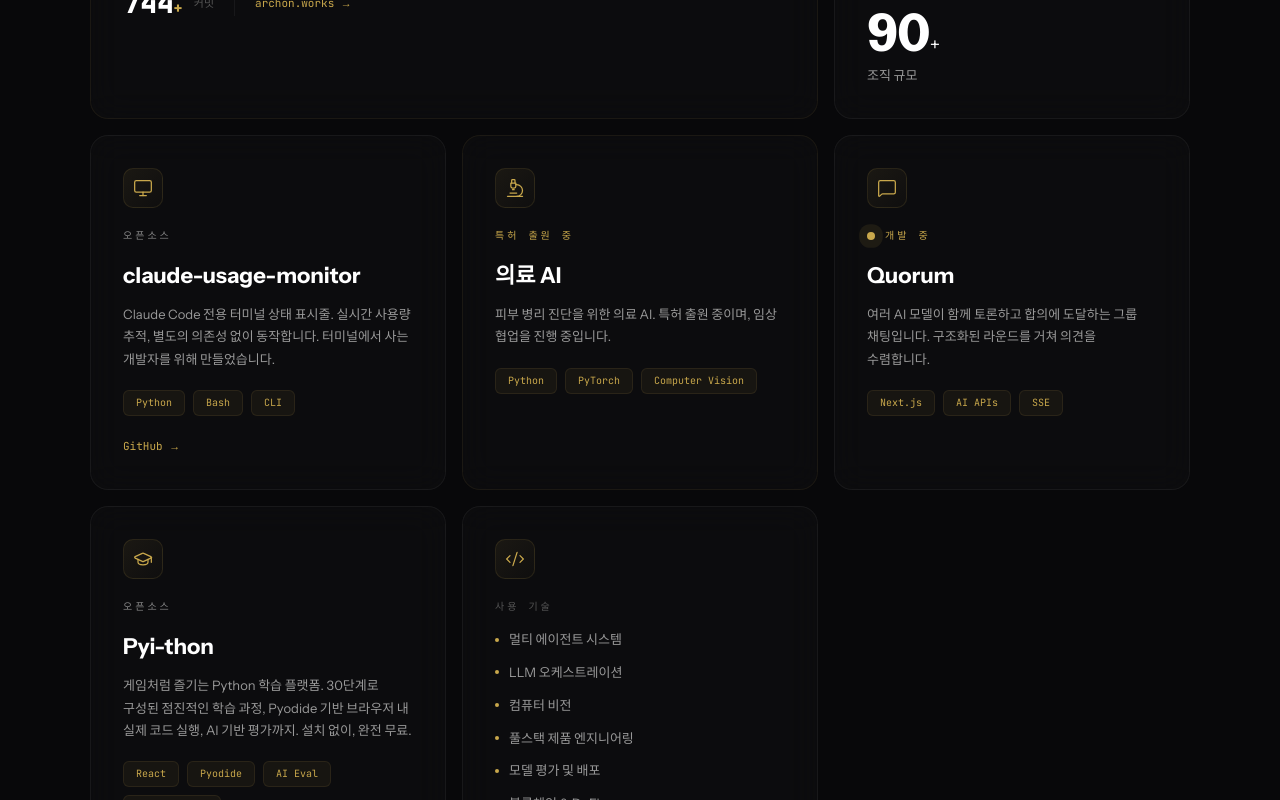
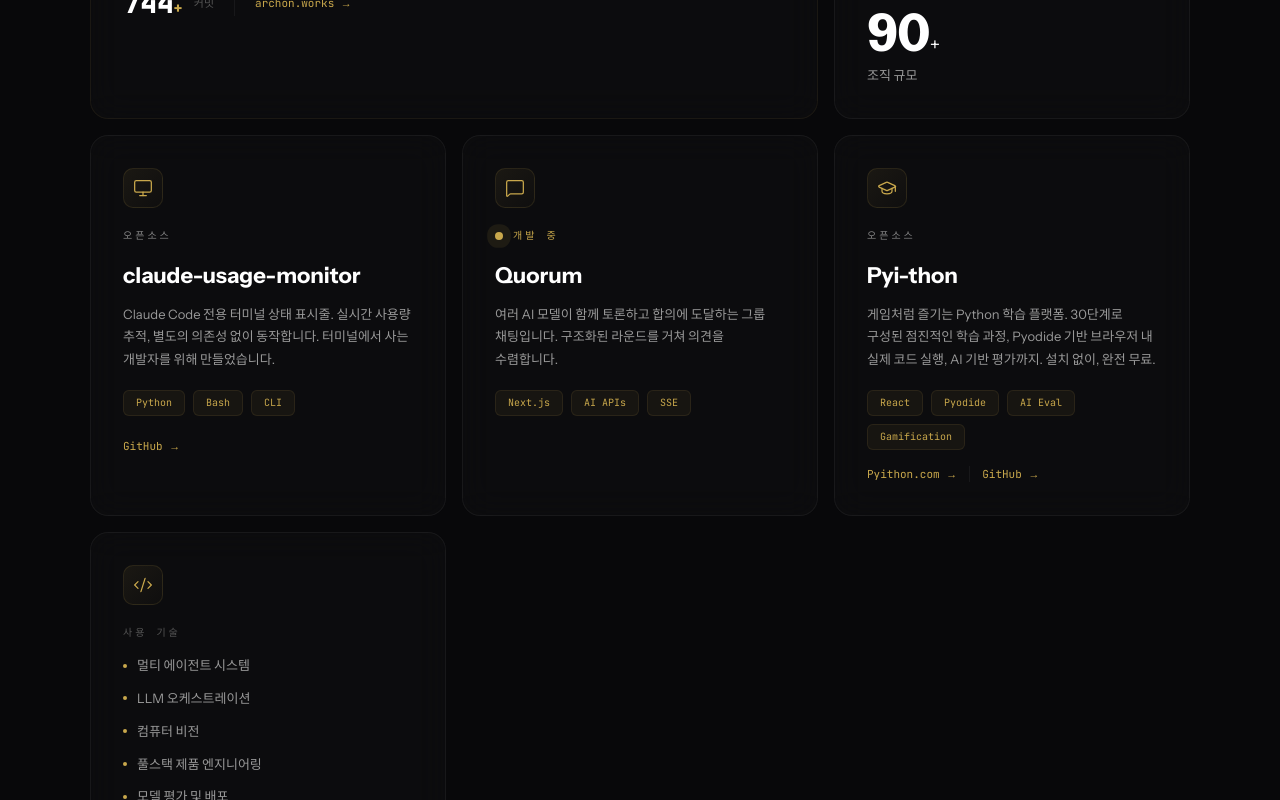
Before and after one commit to aiedwardyi/portfolio, a Next.js app: page /ko in a window 1280 px wide. Shown: the part 1440-2240 px from the top of the page. Built offline with nearby package versions, Linux system fonts and the light colour scheme; a web font is replaced by a local one.

Commit message:
Remove Medical AI project and related copy

```diff
--- a/src/app/ko/page.tsx
+++ b/src/app/ko/page.tsx
@@ -5,7 +5,7 @@
 export const metadata: Metadata = {
   title: "에드워드 이 | AI 엔지니어, 창업자, 제품 개발자",
   description:
-    "실제로 동작하는 AI 시스템을 설계하고 개발합니다. 8년간 개발팀을 이끌며 200개 이상의 제품을 출시했고, 현재는 AI 도구, 멀티 에이전트 시스템, 의료 AI를 개발하고 있습니다.",
+    "실제로 동작하는 AI 시스템을 설계하고 개발합니다. 8년간 개발팀을 이끌며 200개 이상의 제품을 출시했고, 현재는 AI 도구와 멀티 에이전트 시스템을 개발하고 있습니다.",
   alternates: {
     canonical: "/ko",
     languages: {
@@ -16,7 +16,7 @@
   openGraph: {
     title: "에드워드 이 | AI 엔지니어, 창업자, 제품 개발자",
     description:
-      "실제로 동작하는 AI 시스템을 설계하고 개발합니다. 8년간 개발팀을 이끌며 200개 이상의 제품을 출시했고, 현재는 AI 도구, 멀티 에이전트 시스템, 의료 AI를 개발하고 있습니다.",
+      "실제로 동작하는 AI 시스템을 설계하고 개발합니다. 8년간 개발팀을 이끌며 200개 이상의 제품을 출시했고, 현재는 AI 도구와 멀티 에이전트 시스템을 개발하고 있습니다.",
     url: "https://edwardyi.dev/ko",
     siteName: "Edward Yi",
     locale: "ko_KR",
@@ -26,7 +26,7 @@
     card: "summary_large_image",
     title: "에드워드 이 | AI 엔지니어, 창업자, 제품 개발자",
     description:
-      "실제로 동작하는 AI 시스템을 설계하고 개발합니다. 8년간 개발팀을 이끌며 200개 이상의 제품을 출시했고, 현재는 AI 도구, 멀티 에이전트 시스템, 의료 AI를 개발하고 있습니다.",
+      "실제로 동작하는 AI 시스템을 설계하고 개발합니다. 8년간 개발팀을 이끌며 200개 이상의 제품을 출시했고, 현재는 AI 도구와 멀티 에이전트 시스템을 개발하고 있습니다.",
     creator: "@aiedwardyi",
   },
 };
--- a/src/app/layout.tsx
+++ b/src/app/layout.tsx
@@ -43,12 +43,12 @@
 export const metadata: Metadata = {
   title: "Edward Yi | AI Engineer, Founder, Builder",
   description:
-    "I build AI systems that ship. 8 years leading dev teams, now building AI tooling, multi-agent systems, and medical AI.",
+    "I build AI systems that ship. 8 years leading dev teams, now building AI tooling and multi-agent systems.",
   metadataBase: new URL("https://edwardyi.dev"),
   openGraph: {
     title: "Edward Yi | AI Engineer, Founder, Builder",
     description:
-      "I build AI systems that ship. 8 years leading dev teams, now building AI tooling, multi-agent systems, and medical AI.",
+      "I build AI systems that ship. 8 years leading dev teams, now building AI tooling and multi-agent systems.",
     url: "https://edwardyi.dev",
     siteName: "Edward Yi",
     locale: "en_US",
@@ -58,7 +58,7 @@
     card: "summary_large_image",
     title: "Edward Yi | AI Engineer, Founder, Builder",
     description:
-      "I build AI systems that ship. 8 years leading dev teams, now building AI tooling, multi-agent systems, and medical AI.",
+      "I build AI systems that ship. 8 years leading dev teams, now building AI tooling and multi-agent systems.",
     creator: "@aiedwardyi",
   },
   robots: { index: true, follow: true },
@@ -80,7 +80,7 @@
   url: "https://edwardyi.dev",
   image: "https://edwardyi.dev/profile.png",
   description:
-    "AI engineer and founder. 8 years leading a 90+ developer organization across 200+ shipped products. Now building multi-agent systems, developer tools, and medical AI with a patent pending.",
+    "AI engineer and founder. 8 years leading a 90+ developer organization across 200+ shipped products. Now building multi-agent systems and developer tools.",
   sameAs: [
     "https://github.com/aiedwardyi",
     "https://x.com/aiedwardyi",
--- a/src/components/Projects.tsx
+++ b/src/components/Projects.tsx
@@ -3,7 +3,6 @@
 import {
   Zap,
   Monitor,
-  Microscope,
   MessageSquare,
   GraduationCap,
   Code2,
@@ -215,33 +214,6 @@
             </div>
           </BentoCard>
 
-          {/* Medical AI */}
-          <BentoCard delay={0.3} borderColor="rgba(201,168,76,0.08)">
-            <CardIcon>
-              <Microscope size={20} strokeWidth={1.5} style={{ color: "var(--gold)" }} />
-            </CardIcon>
-            <div
-              className="font-mono text-[10px] tracking-[3px] uppercase mb-3.5"
-              style={{ color: "var(--gold)" }}
-            >
-              {t.badges.patentPending}
-            </div>
-            <h3 className="text-[22px] font-bold mb-2.5 text-white">
-              {t.medical.title}
-            </h3>
-            <p
-              className="text-[13px] leading-[1.7]"
-              style={{ color: "var(--text-muted)" }}
-            >
-              {t.medical.description}
-            </p>
-            <div className="flex flex-wrap gap-2 mt-5">
-              <TechPill>Python</TechPill>
-              <TechPill>PyTorch</TechPill>
-              <TechPill>Computer Vision</TechPill>
-            </div>
-          </BentoCard>
-
           {/* Quorum */}
           <BentoCard delay={0.4}>
             <CardIcon>
--- a/src/i18n/en.ts
+++ b/src/i18n/en.ts
@@ -13,7 +13,7 @@
     headlineLine2Prefix: "that ",
     headlineHighlight: "ship.",
     description:
-      "Founder and senior AI engineer. 8 years leading a 90+ developer organization across 200+ shipped products. Now building multi-agent systems, developer tools, and medical AI with a patent pending.",
+      "Founder and senior AI engineer. 8 years leading a 90+ developer organization across 200+ shipped products. Now building multi-agent systems and developer tools.",
     viewMyWork: "View My Work",
     getInTouch: "Get in Touch",
     scroll: "Scroll",
@@ -23,7 +23,6 @@
     "Multi-Agent Systems",
     "Computer Vision",
     "Blockchain",
-    "Patent Pending",
     "Full-Stack",
     "Founder",
     "200+ Projects Shipped",
@@ -34,7 +33,6 @@
     badges: {
       featured: "Featured",
       openSource: "Open Source",
-      patentPending: "Patent Pending",
       buildingNow: "Building Now",
       whatIWorkWith: "What I Work With",
     },
@@ -52,11 +50,6 @@
     monitor: {
       description:
         "Terminal statusline for Claude Code. Real-time quota tracking, zero dependencies. Built for devs who live in the CLI.",
-    },
-    medical: {
-      title: "Medical AI",
-      description:
-        "Medical AI for dermatological pathology. Patent pending. Clinical collaboration active.",
     },
     quorum: {
       description:
@@ -101,10 +94,8 @@
         {
           type: "text",
           value:
-            " full-time. From multi-agent platforms to developer CLI tools to a medical AI system with a ",
+            " full-time. Multi-agent platforms, developer CLI tools, and full-stack applications.",
         },
-        { type: "em", value: "patent pending" },
-        { type: "text", value: "." },
       ],
       [
         {
@@ -143,7 +134,7 @@
         role: "Independent AI Engineer & Founder",
         company: "Seoul, South Korea",
         description:
-          "Building AI products full-time. Archon (multi-agent delivery platform), medical AI (patent pending), developer tools. Full-stack AI engineering across LLM orchestration, computer vision, and multi-agent systems.",
+          "Building AI products full-time. Archon (multi-agent delivery platform), developer tools, and full-stack AI engineering across LLM orchestration and multi-agent systems.",
       },
       {
         period: "2017 - 2026",
--- a/src/i18n/ko.ts
+++ b/src/i18n/ko.ts
@@ -13,7 +13,7 @@
     headlineLine2Prefix: "완성된 가치를 ",
     headlineHighlight: "전달합니다.",
     description:
-      "AI 엔지니어이자 창업자. 8년간 90명 이상의 개발 조직을 이끌며 200개가 넘는 제품을 출시했습니다. 지금은 멀티 에이전트 시스템, 개발자 도구, 그리고 특허 출원 중인 의료 AI를 만들고 있습니다.",
+      "AI 엔지니어이자 창업자. 8년간 90명 이상의 개발 조직을 이끌며 200개가 넘는 제품을 출시했습니다. 지금은 멀티 에이전트 시스템과 개발자 도구를 만들고 있습니다.",
     viewMyWork: "프로젝트 보기",
     getInTouch: "연락하기",
     scroll: "스크롤",
@@ -23,7 +23,6 @@
     "멀티 에이전트 시스템",
     "컴퓨터 비전",
     "블록체인",
-    "특허 출원 중",
     "풀스택",
     "창업자",
     "200+ 프로젝트 출시",
@@ -34,7 +33,6 @@
     badges: {
       featured: "주요 프로젝트",
       openSource: "오픈소스",
-      patentPending: "특허 출원 중",
       buildingNow: "개발 중",
       whatIWorkWith: "사용 기술",
     },
@@ -52,11 +50,6 @@
     monitor: {
       description:
         "Claude Code 전용 터미널 상태 표시줄. 실시간 사용량 추적, 별도의 의존성 없이 동작합니다. 터미널에서 사는 개발자를 위해 만들었습니다.",
-    },
-    medical: {
-      title: "의료 AI",
-      description:
-        "피부 병리 진단을 위한 의료 AI. 특허 출원 중이며, 임상 협업을 진행 중입니다.",
     },
     quorum: {
       description:
@@ -101,10 +94,8 @@
         {
           type: "text",
           value:
-            "을 풀타임으로 만들고 있습니다. 멀티 에이전트 플랫폼, 개발자 CLI 도구, 그리고 ",
+            "을 풀타임으로 만들고 있습니다. 멀티 에이전트 플랫폼, 개발자 CLI 도구, 풀스택 애플리케이션까지 다양한 영역에서 개발하고 있습니다.",
         },
-        { type: "em", value: "특허 출원 중" },
-        { type: "text", value: "인 의료 AI 시스템까지 다양한 영역에서 개발하고 있습니다." },
       ],
       [
         {
@@ -143,7 +134,7 @@
         role: "독립 AI 엔지니어 & 창업자",
         company: "대한민국 서울",
         description:
-          "AI 제품 개발에 풀타임으로 집중하고 있습니다. 대표적으로 Archon(멀티 에이전트 배포 플랫폼), 특허 출원 중인 의료 AI, 개발자 도구를 개발하고 있습니다. LLM 오케스트레이션, 컴퓨터 비전, 멀티 에이전트 시스템을 아우르는 풀스택 AI 엔지니어링을 전문으로 합니다.",
+          "AI 제품 개발에 풀타임으로 집중하고 있습니다. 대표적으로 Archon(멀티 에이전트 배포 플랫폼)과 개발자 도구를 개발하고 있습니다. LLM 오케스트레이션과 멀티 에이전트 시스템을 아우르는 풀스택 AI 엔지니어링을 전문으로 합니다.",
       },
       {
         period: "2017 ~ 2026",
--- a/src/i18n/types.ts
+++ b/src/i18n/types.ts
@@ -29,7 +29,6 @@
     badges: {
       featured: string;
       openSource: string;
-      patentPending: string;
       buildingNow: string;
       whatIWorkWith: string;
     };
@@ -41,7 +40,6 @@
       developersLabel: string;
     };
     monitor: { description: string };
-    medical: { title: string; description: string };
     quorum: { description: string };
     pyithon: { description: string };
     capabilities: string[];
```
Also changed, not shown: 1 other file (tests, documents, lock files or other folders).
